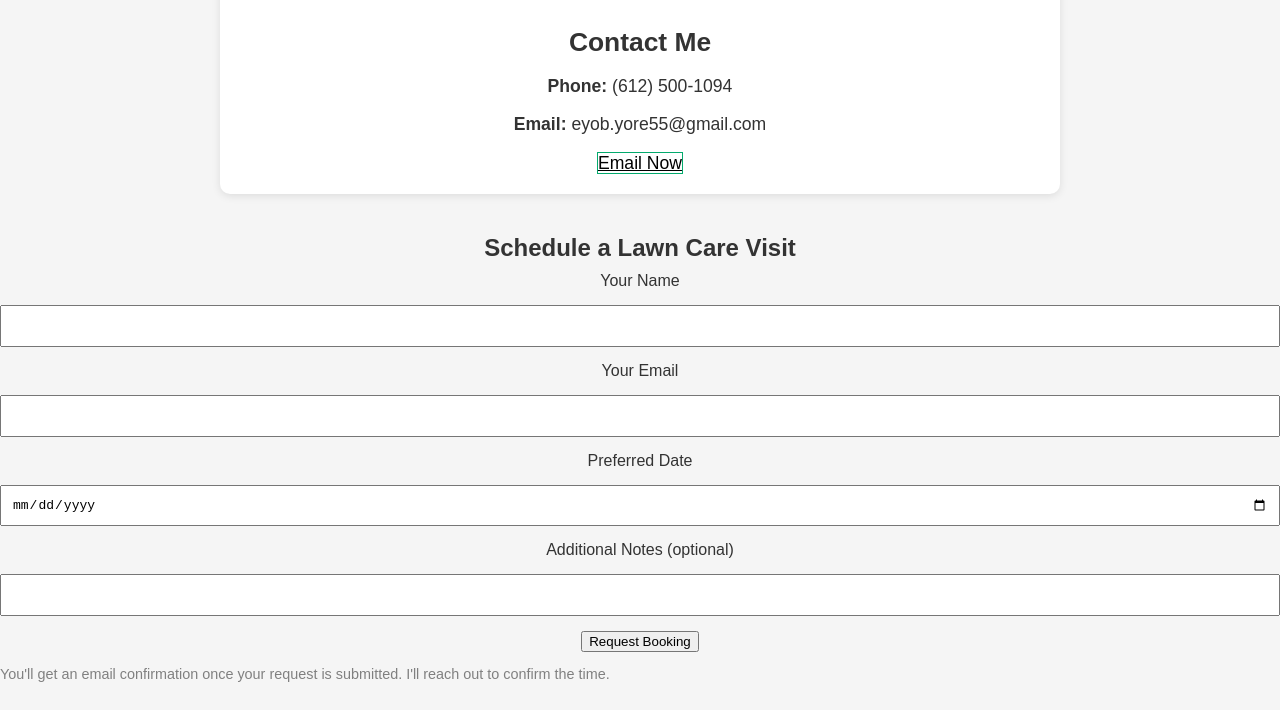
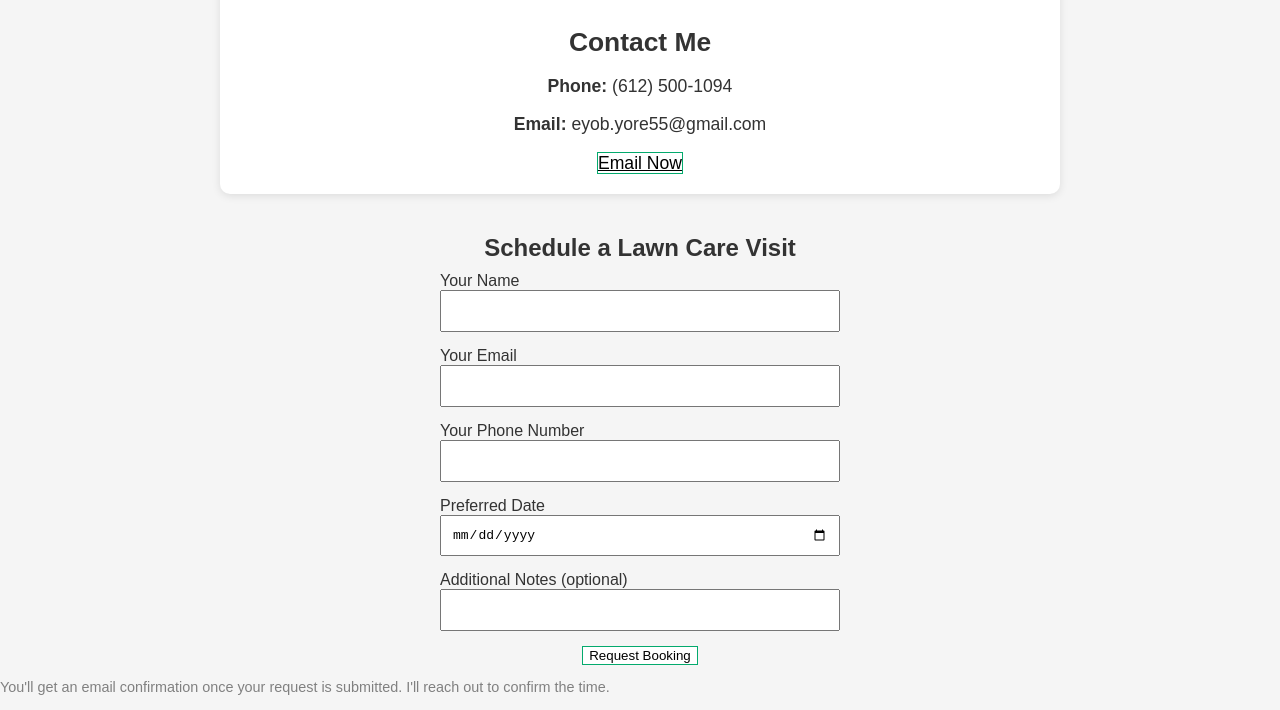
Before and after one commit to Penguins-Are-Cute/lawn_care, a plain HTML site: page index.html in a window 1280 px wide. Shown: the part 553-1263 px from the top of the page. Drawn offline with Linux system fonts and the light colour scheme.

Commit message:
Update index.html

```diff
--- a/index.html
+++ b/index.html
@@ -41,24 +41,33 @@
   </div>
   <div class="booking">
       <h2>Schedule a Lawn Care Visit</h2>
-      <form
-      action="https://formspree.io/f/xovdznzb"
-      method="POST"
-      enctype="multipart/form-data"
-        >
+     <form action="https://formspree.io/f/xovdznzb" method="POST">
+  <div class="form-group">
     <label for="name">Your Name</label>
     <input type="text" name="name" required>
+  </div>
 
+  <div class="form-group">
     <label for="email">Your Email</label>
     <input type="email" name="email" required>
+  </div>
 
+  <div class="form-group">
+    <label for="phoneNumber">Your Phone Number</label>
+    <input type="text" name="phoneNumber" required>
+  </div>
+
+  <div class="form-group">
     <label for="date">Preferred Date</label>
     <input type="date" name="date" required>
+  </div>
 
+  <div class="form-group">
     <label for="notes">Additional Notes (optional)</label>
     <input type="text" name="notes">
+  </div>
 
-        <button type="submit">Request Booking</button>
+  <button class="btn" type="submit">Request Booking</button>
 </form>
       <p style="font-size: 0.9em; color: gray;">You'll get an email confirmation once your request is submitted. I'll reach out to confirm the time.</p>
     </div>
```
Lines whose indentation alone changed are shown as unchanged.
